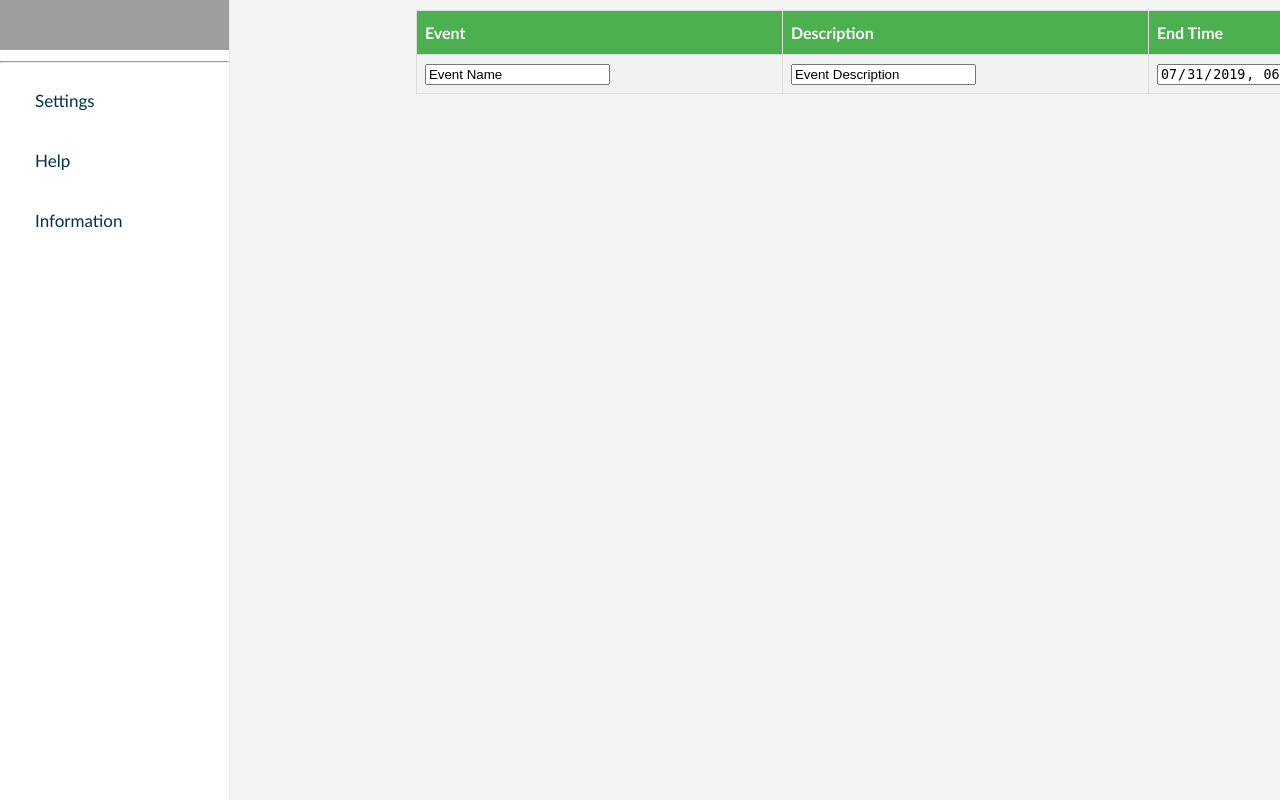
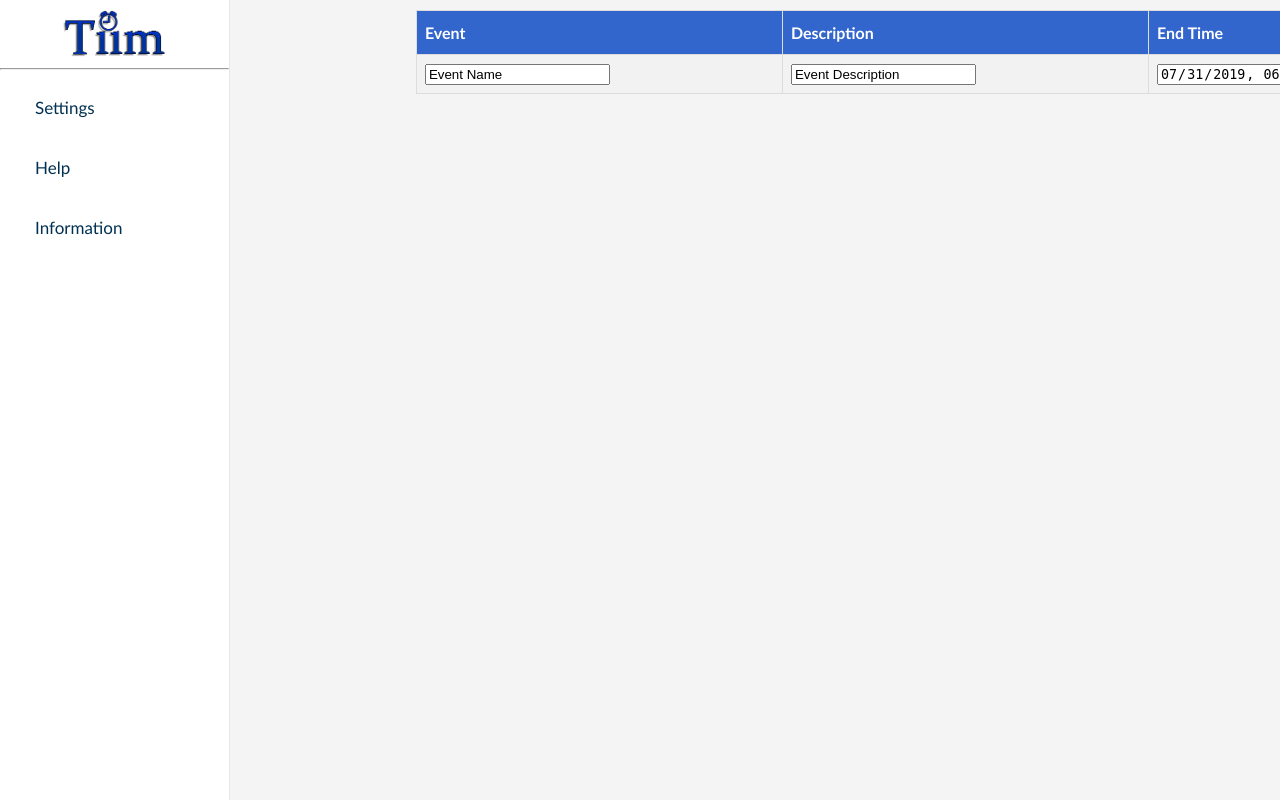
Before and after one commit to Ivar-Rydstrom/tiim.me, a Flask app: page / in a window 1280 px wide; the page is wider, and only the part inside the window is pictured. Run offline with Flask 2, Linux system fonts and the light colour scheme; grey boxes are pictures that could not be loaded.

Commit message:
added official logo; changed table header color

```diff
--- a/static/css/colorsheet.css
+++ b/static/css/colorsheet.css
@@ -3,7 +3,7 @@
   --fonts: "Trebuchet MS", Arial, Helvetica, sans-serif;
   --border-color: #e6e6e6;
 
-  --table-header-background: #4CAF50;
+  --table-header-background: #3366cc;
   --table-header-text: white;
   --table-row-1: white;
   --table-row-2: #f2f2f2;
--- a/static/css/main.css
+++ b/static/css/main.css
@@ -67,10 +67,11 @@ body {
 
 
 #sidebar img {
+  display: block;
   height: 50px;
-  width: 230px;
-  top: 0;
-  left: 0;
+  margin-top: 10px;
+  margin-left: auto;
+  margin-right: auto;
 }
 
 
--- a/templates/index.html
+++ b/templates/index.html
@@ -61,7 +61,7 @@
 
 
   <nav id="sidebar">
-    <a href="" ><img src="{{ url_for('static', filename='assets/templogo.png') }}"></img></a>
+    <a href="" ><img src="{{ url_for('static', filename='assets/tiim-logo.png') }}"></img></a>
     <hr/>
     <a href="#" class="nav-button"><div>Settings</div></a>
     <a href="#" class="nav-button"><div>Help</div></a>
```
Also changed, not shown: static/assets/tiim-logo.png (added).
